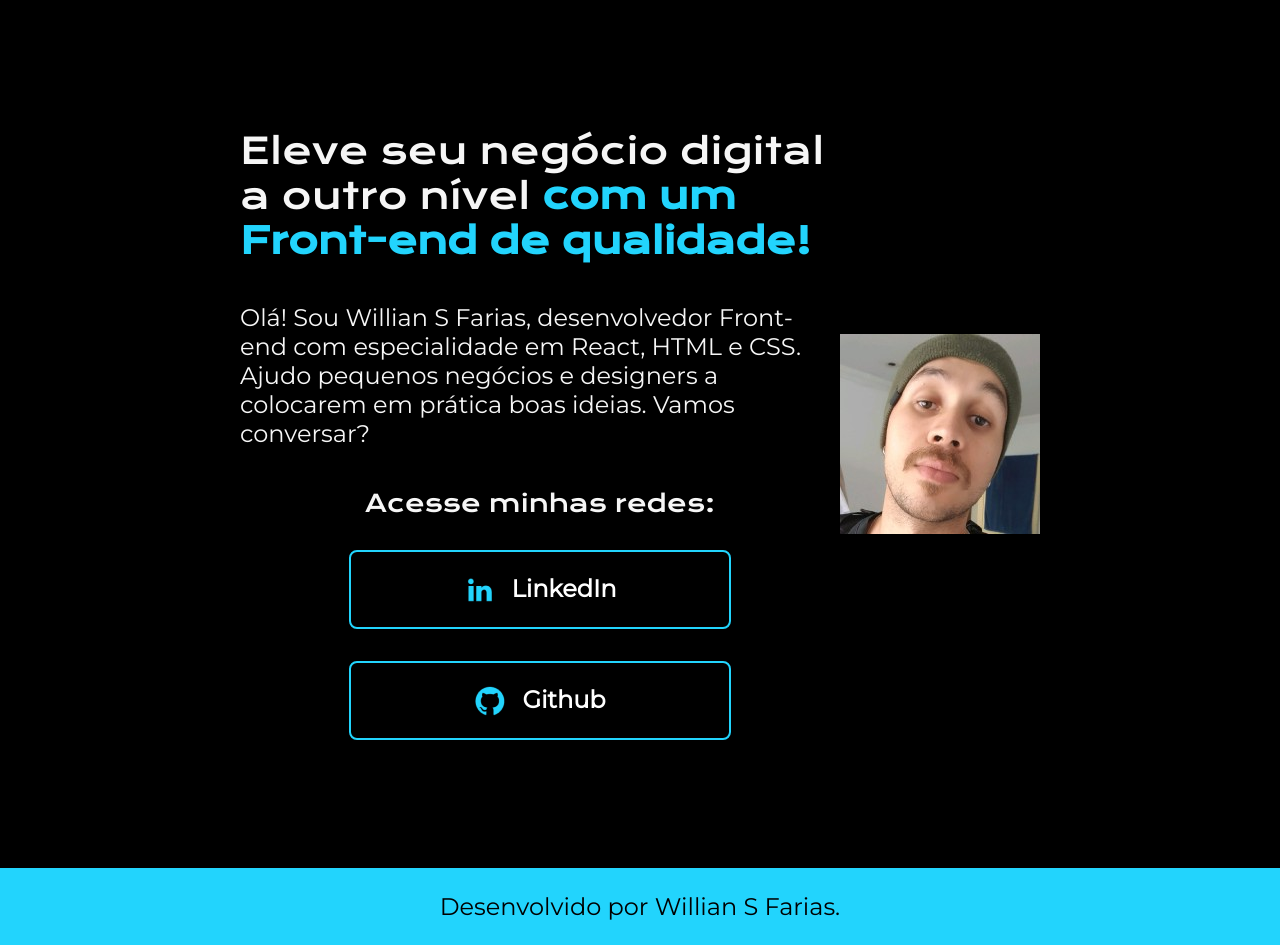
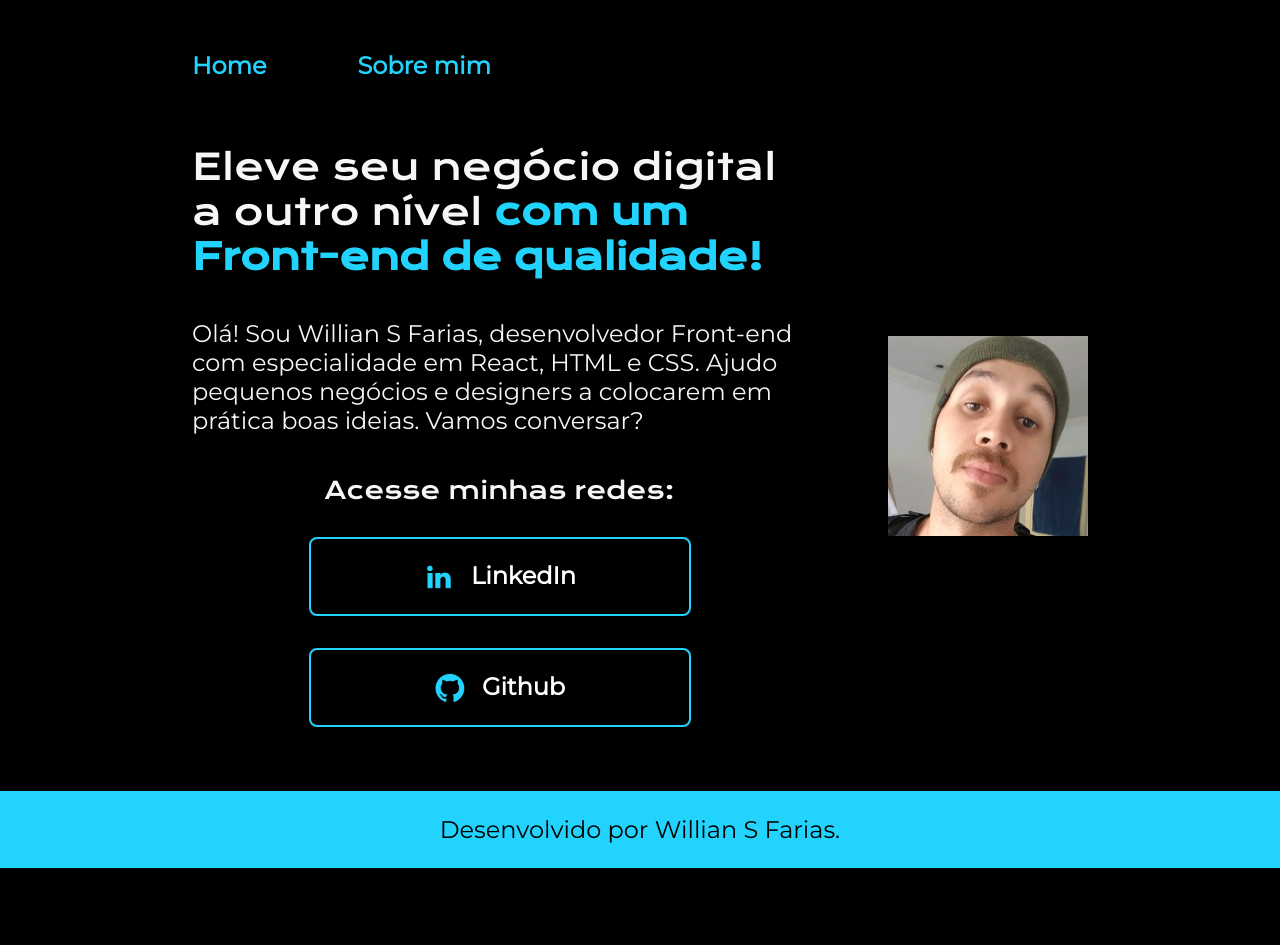
Before and after one commit to WillianFarias/portifolio, a plain HTML site: page index.html in a window 1280 px wide. After the commit the page ends 868 px from the top, so only its background shows below. Drawn offline with nearby package versions, Linux system fonts and the light colour scheme.

Commit message:
criacao e estilizacao do cabecalho

```diff
--- a/index.html
+++ b/index.html
@@ -9,7 +9,11 @@
 </head>
 
 <body>
-  <header>
+  <header class="cabecalho">
+    <nav class="cabecalho__menu">
+      <a href="#" class="cabecalho__menu__link">Home</a>
+      <a href="#" class="cabecalho__menu__link">Sobre mim</a>
+    </nav>
   </header>
   <main class="container">
     <section class="container__conteudo">
--- a/style.css
+++ b/style.css
@@ -11,8 +11,33 @@ body {
   color: #F6F6F6;
 }
 
+.cabecalho {
+  display: flex;
+  padding: 4% 0% 0% 15%;
+}
+
+.cabecalho__menu {
+  display: flex;
+  gap: 80px;
+  justify-content: space-between;
+  width: 299px;
+}
+
+.cabecalho__menu__link {
+  font-size: 24px;
+  font-family: "Montserrat", sans-serif;
+  font-weight: 600;
+  text-decoration: none;
+  color: #22D4FD;
+}
+
+.cabecalho__menu__link:hover {
+  cursor: pointer;
+  color: #272727;
+}
+
 .container {
-  padding: 8rem 15rem;
+  padding: 5% 15%;
   display: flex;
   align-items: center;
   justify-content: space-between;
```
